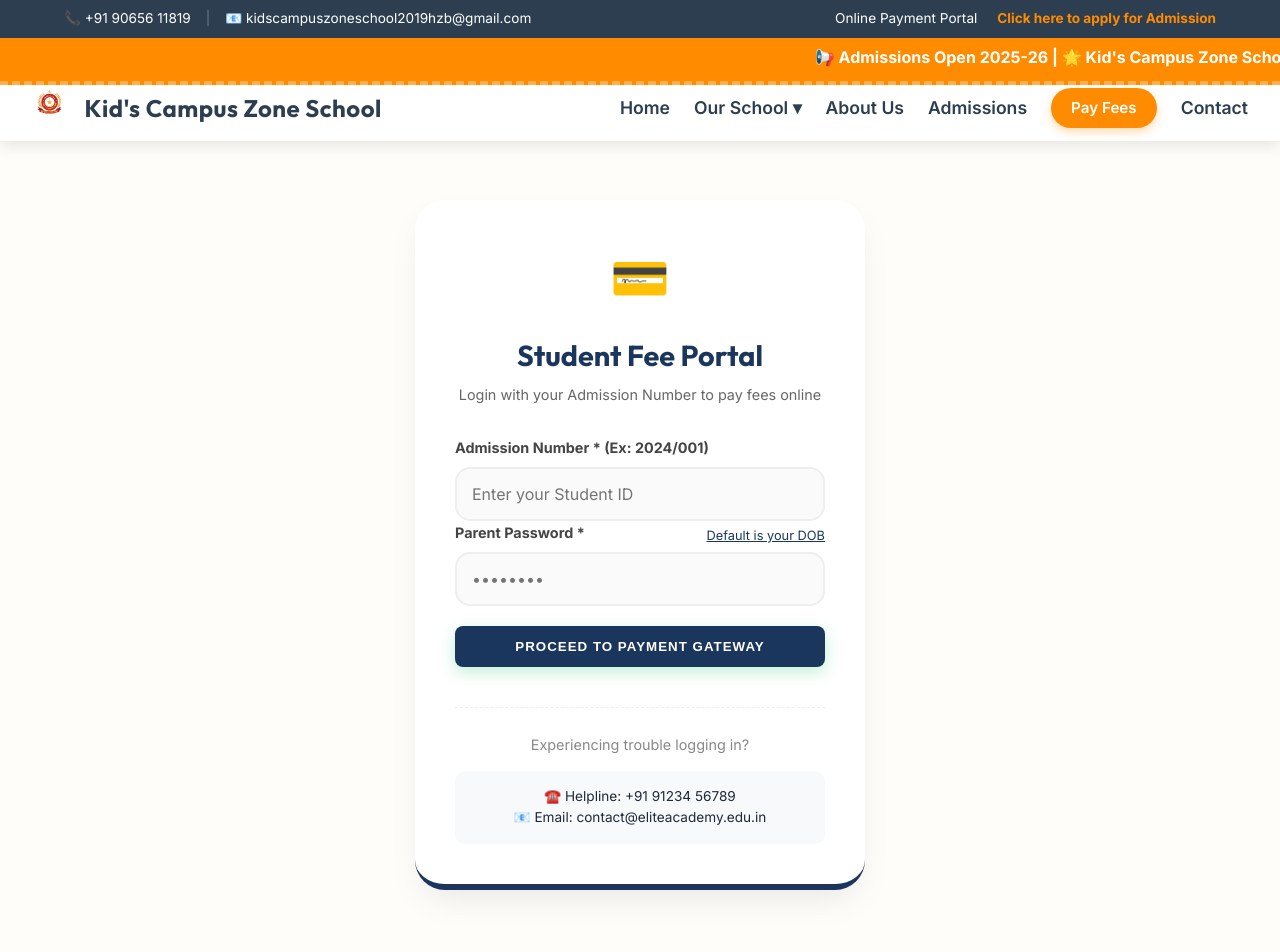
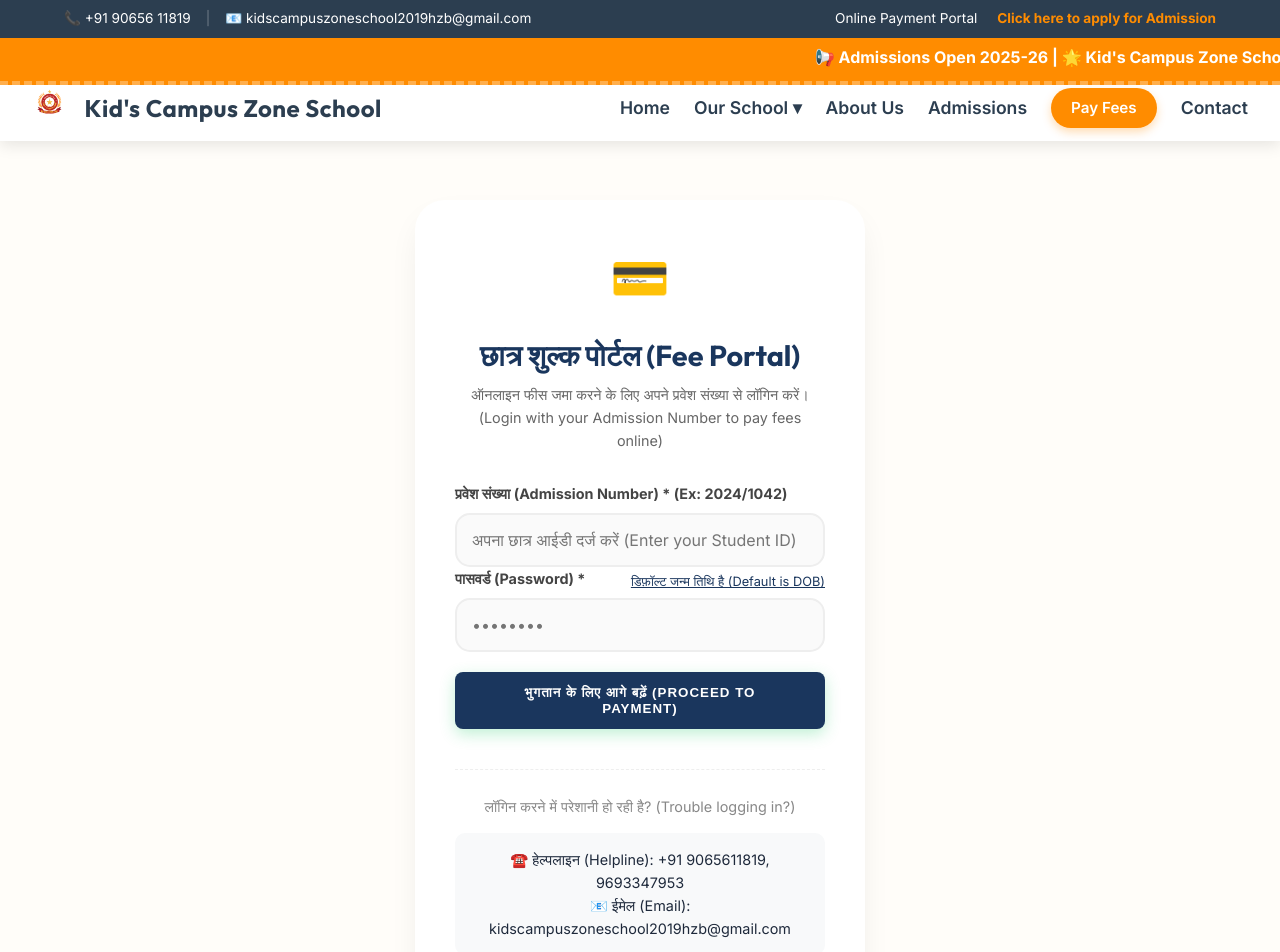
Before and after one commit to RubyGupta-tech/school-website, a React (Vite) app in the folder school-website/: page /fee-portal in a window 1280 px wide. Shown: the top 952 px of the page. Built offline with nearby package versions, Linux system fonts and the light colour scheme.

Commit message:
Update Fee Portal to be bilingual and replace old contact details

```diff
--- a/school-website/src/pages/FeePortal.jsx
+++ b/school-website/src/pages/FeePortal.jsx
@@ -17,7 +17,7 @@
     if (inputId === "EA/2024/1042" || inputId === "1042") {
       navigate("/fee-dashboard");
     } else {
-      alert("Please use Admission No: EA/2024/1042\n\n(Tip: You can also just type '1042' to test)");
+      alert("कृपया प्रवेश संख्या (Admission No): EA/2024/1042 का उपयोग करें\n\n(Tip: You can also just type '1042' to test)");
     }
   };
 
@@ -26,17 +26,20 @@
       <div className="login-card card" style={{ borderBottomColor: 'var(--primary)' }}>
         <div className="login-header">
           <div className="login-icon">💳</div>
-          <h1>Student Fee Portal</h1>
-          <p>Login with your Admission Number to pay fees online</p>
+          <h1>छात्र शुल्क पोर्टल (Fee Portal)</h1>
+          <p>
+            ऑनलाइन फीस जमा करने के लिए अपने प्रवेश संख्या से लॉगिन करें।<br />
+            <span style={{ fontSize: '0.9rem', color: '#666' }}>(Login with your Admission Number to pay fees online)</span>
+          </p>
         </div>
 
         <form onSubmit={handleSubmit} className="login-form">
           <div className="form-group">
-            <label>Admission Number * (Ex: 2024/001)</label>
+            <label>प्रवेश संख्या (Admission Number) * (Ex: 2024/1042)</label>
             <input
               type="text"
               required
-              placeholder="Enter your Student ID"
+              placeholder="अपना छात्र आईडी दर्ज करें (Enter your Student ID)"
               value={formData.admissionNo}
               onChange={(e) => setFormData({...formData, admissionNo: e.target.value})}
             />
@@ -44,8 +47,8 @@
 
           <div className="form-group">
             <div className="label-row">
-              <label>Parent Password *</label>
-              <Link to="/forgot-password" style={{ color: 'var(--primary)', fontSize: '0.8rem' }}>Default is your DOB</Link>
+              <label>पासवर्ड (Password) *</label>
+              <Link to="/forgot-password" style={{ color: 'var(--primary)', fontSize: '0.8rem' }}>डिफ़ॉल्ट जन्म तिथि है (Default is DOB)</Link>
             </div>
             <input
               type="password"
@@ -57,15 +60,15 @@
           </div>
 
           <button type="submit" className="btn btn-primary full-width" style={{ background: 'var(--primary)' }}>
-            Proceed to Payment Gateway
+            भुगतान के लिए आगे बढ़ें (Proceed to Payment)
           </button>
         </form>
 
         <div className="login-footer">
-          <p>Experiencing trouble logging in?</p>
-          <div className="help-box" style={{ background: '#f8f9fa', padding: '15px', borderRadius: '10px', fontSize: '0.85rem' }}>
-            ☎️ Helpline: +91 91234 56789<br/>
-            📧 Email: contact@eliteacademy.edu.in
+          <p>लॉगिन करने में परेशानी हो रही है? (Trouble logging in?)</p>
+          <div className="help-box" style={{ background: '#f8f9fa', padding: '15px', borderRadius: '10px', fontSize: '0.9rem', lineHeight: '1.6' }}>
+            ☎️ हेल्पलाइन (Helpline): +91 9065611819, 9693347953<br/>
+            📧 ईमेल (Email): kidscampuszoneschool2019hzb@gmail.com
           </div>
         </div>
       </div>
```
